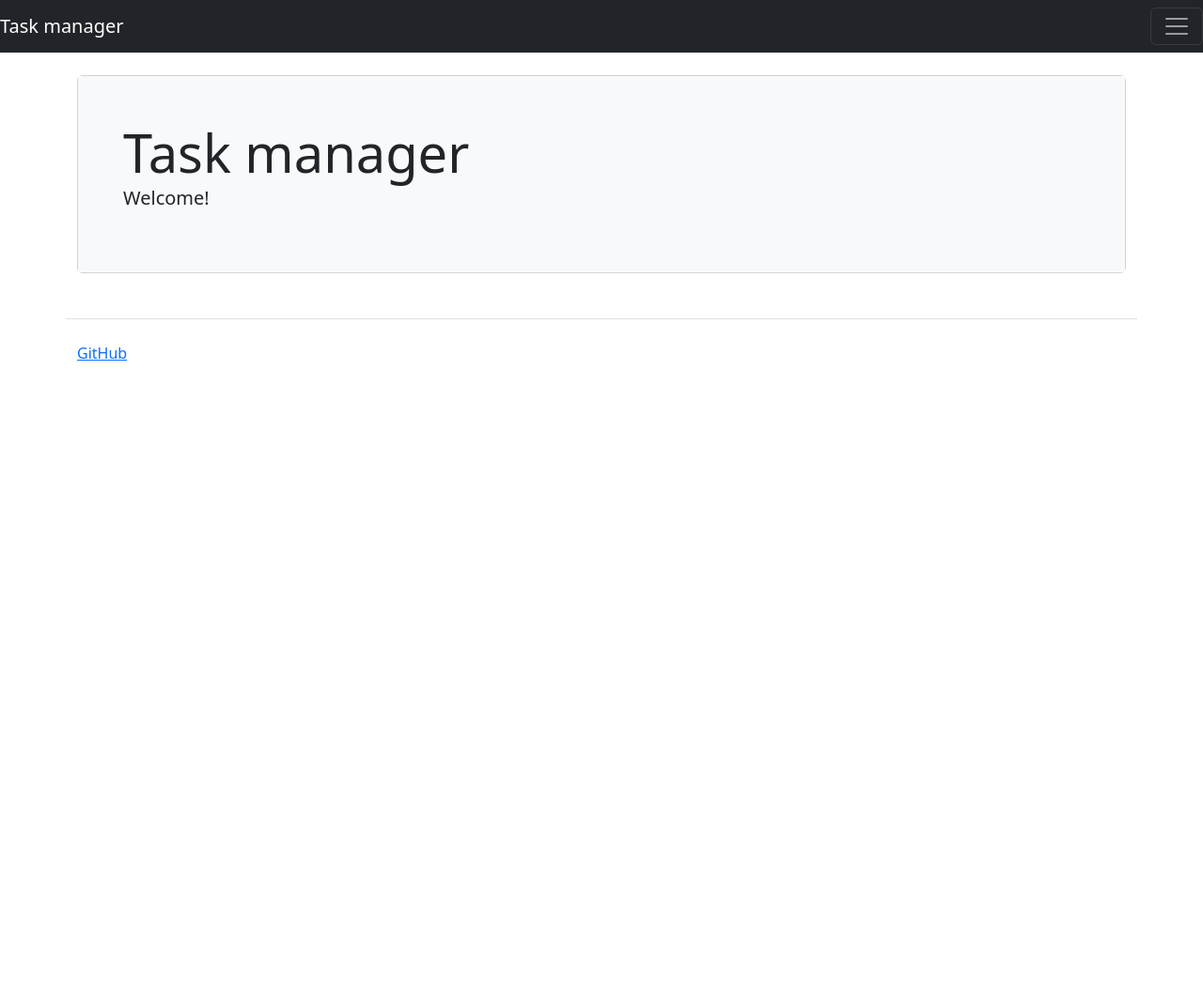
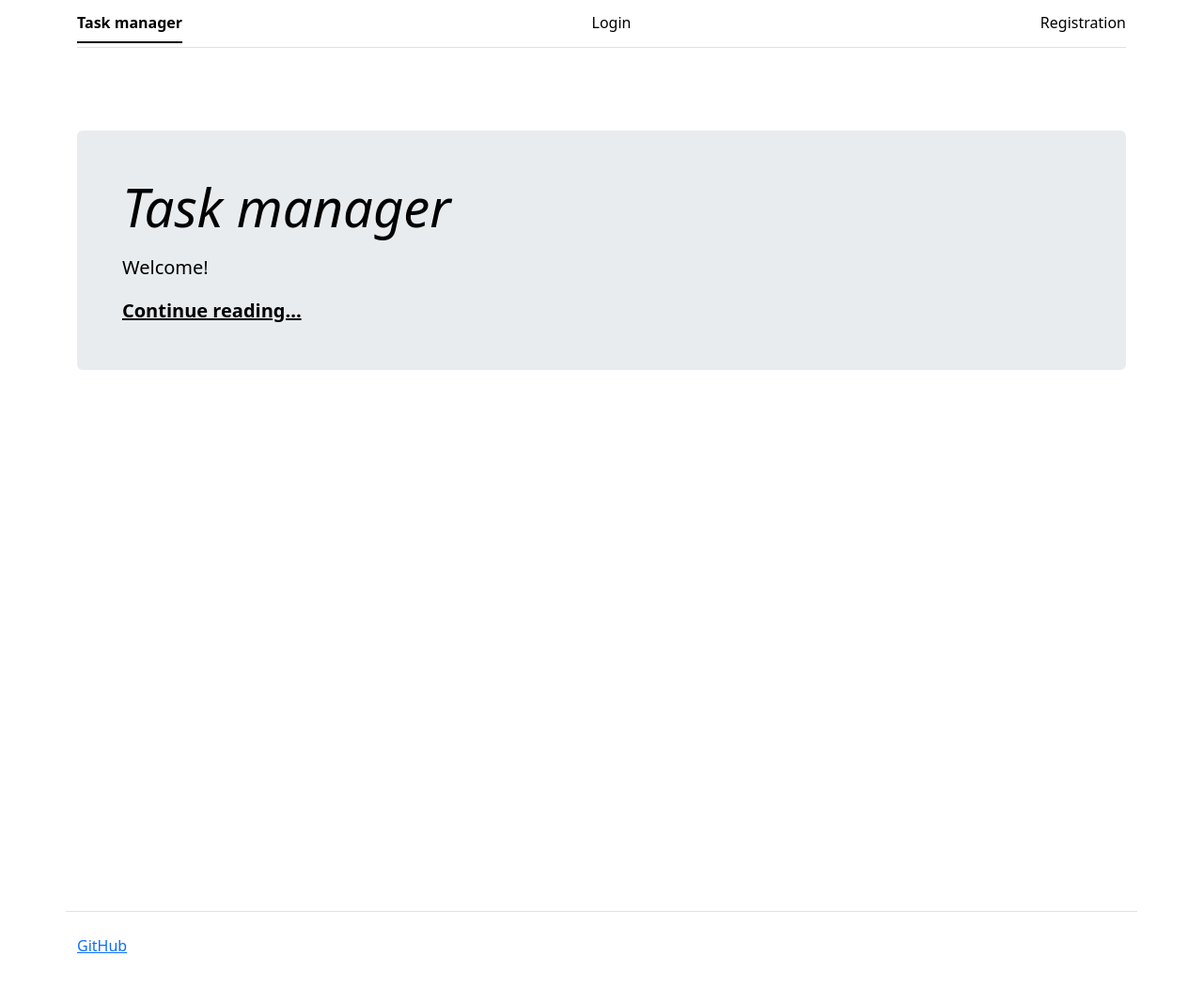
Before and after one commit to Tarilia/Task-Manager, a Django app: page / in a window 1280 px wide. Shown: the whole page at 94% size. Before the commit the page ends 384 px from the top, so only its background shows below. Run offline with Django 4.2, Linux system fonts and the light colour scheme; some libraries are stand-ins or nearby versions.

Commit message:
update html

```diff
--- a/task_manager/templates/base.html
+++ b/task_manager/templates/base.html
@@ -13,39 +13,38 @@
   <link href="https://cdn.jsdelivr.net/npm/bootstrap@5.3.2/dist/css/bootstrap.min.css" rel="stylesheet" integrity="sha384-T3c6CoIi6uLrA9TneNEoa7RxnatzjcDSCmG1MXxSR1GAsXEV/Dwwykc2MPK8M2HN" crossorigin="anonymous">
   <script src="https://cdn.jsdelivr.net/npm/bootstrap@5.3.2/dist/js/bootstrap.bundle.min.js" integrity="sha384-C6RzsynM9kWDrMNeT87bh95OGNyZPhcTNXj1NW7RuBCsyN/o0jlpcV8Qyq46cDfL" crossorigin="anonymous"></script>
 </head>
+
 <body class="d-flex flex-column min-vh-100">
+
 <div id="navbar">
 {% block navbar %}
-  <nav class="navbar navbar-dark bg-dark">
-    <a class="navbar-brand" href="{% url 'index' %}">Task manager</a>
-      <button class="navbar-toggler" type="button" data-toggle="collapse" data-target="#navbarNav" aria-controls="navbarNav" aria-expanded="false" aria-label="Toggle navigation">
-        <span class="navbar-toggler-icon"></span>
-      </button>
-      <div class="collapse navbar-collapse" id="navbarNav">
-        <ul class="navbar-nav">
-          <li class="nav-item">
-            <a class="nav-link" href="#">Пользователи</a>
-          </li>
-          <li class="nav-item">
-            <a class="nav-link" href="#">Вход</a>
-          </li>
-          <li class="nav-item">
-            <a class="nav-link" href="#">Регистрация</a>
-          </li>
-        </ul>
+<div class="container">
+  <div class="nav-scroller py-1 mb-3 border-bottom">
+    <nav class="nav nav-underline justify-content-between">
+      <a class="nav-item nav-link link-body-emphasis active" href="{% url 'index' %}">Task manager</a>
+      <a class="nav-item nav-link link-body-emphasis" href="#">Login</a>
+      <a class="nav-item nav-link link-body-emphasis" href="#">Registration</a>
+    </nav>
   </div>
-  </nav>
+</div>
 {% endblock %}
 </div>
+
+<br><br><br>
 
 <div id="content">
   {% block content %}{% endblock %}
 </div>
 
+<br><br><br><br><br><br><br><br><br><br><br><br><br><br><br><br><br><br><br><br><br>
+
+<div id="footer">
   <footer>
     <div class="container my-5 pt-4 border-top">
-              <a target="_blank" href="#">GitHub</a>
+      <a target="_blank" href="https://github.com/Tarilia">GitHub</a>
     </div>
   </footer>
+</div>
+
 </body>
 </html>
--- a/task_manager/templates/index.html
+++ b/task_manager/templates/index.html
@@ -3,12 +3,11 @@
 
 {% block content %}
 <div class="container wrapper flex-grow-1">
-    <h1 class="my-4"> </h1>
-    <h1 class="my-4"> </h1>
-    <div class="card">
-        <div class="card-body p-5 bg-light">
-            <div class="display-4">Task manager</div>
-            <p class="lead">Welcome!</p>
+    <div class="p-4 p-md-5 mb-4 rounded text-body-emphasis bg-body-secondary">
+        <div class="col-lg-6 px-0">
+            <h1 class="display-4 fst-italic">Task manager</h1>
+            <p class="lead my-3">Welcome!</p>
+            <p class="lead mb-0"><a href="#" class="text-body-emphasis fw-bold">Continue reading...</a></p>
         </div>
     </div>
 </div>
```
Lines whose indentation alone changed are shown as unchanged.
